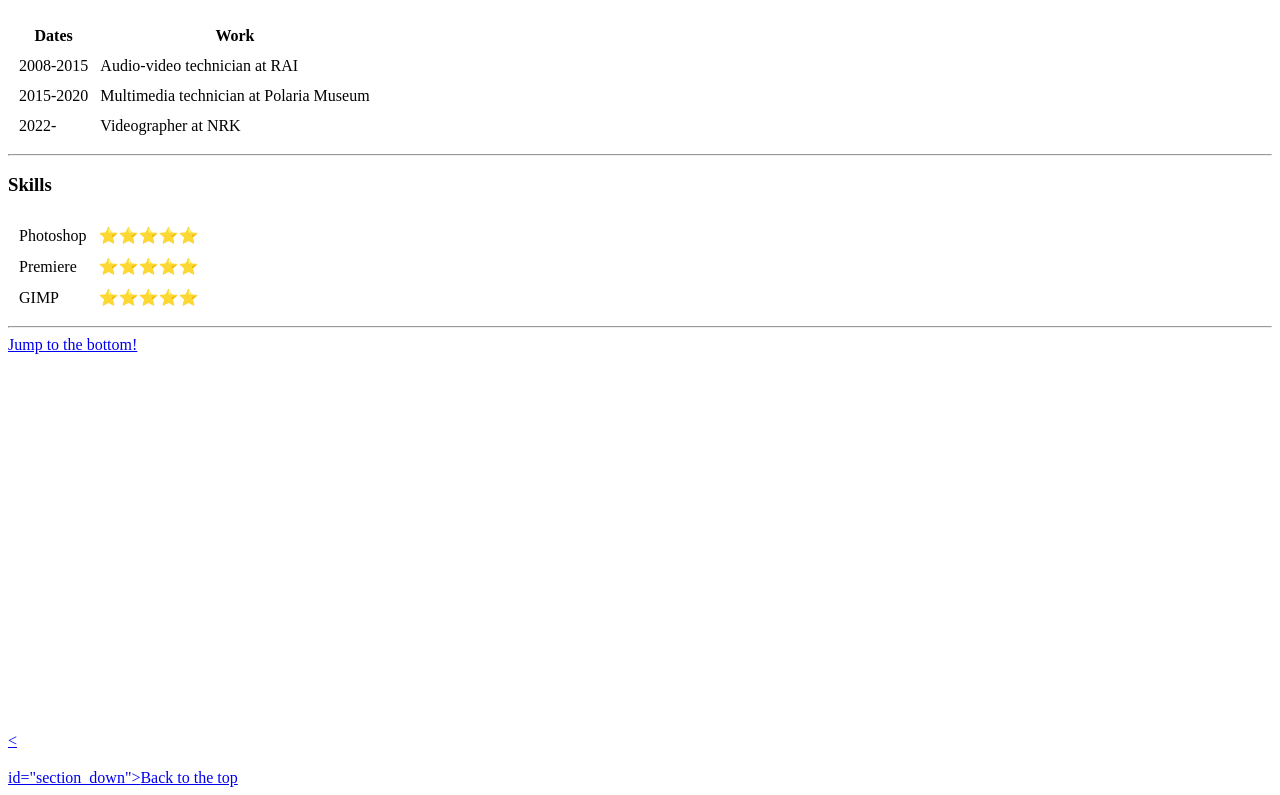
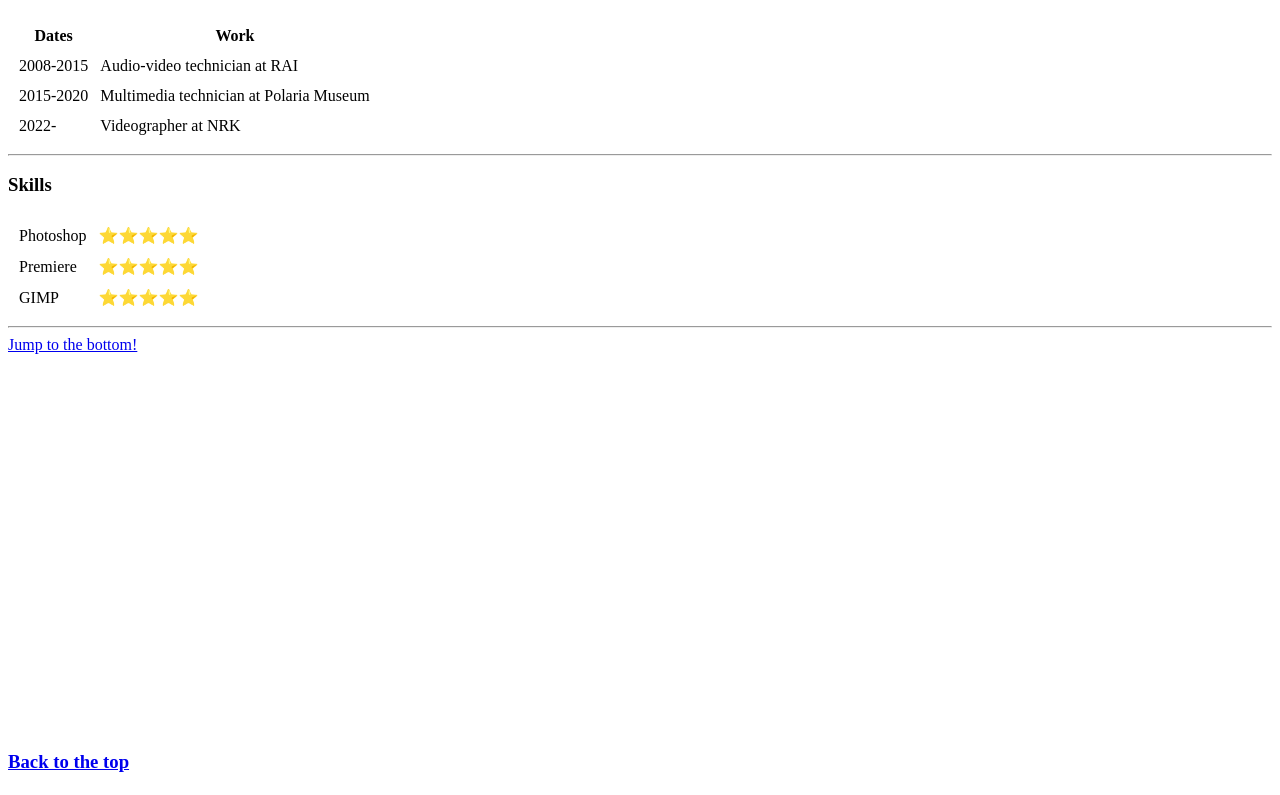
Before and after one commit to t3oz/cv, a plain HTML site: page index.html in a window 1280 px wide. Shown: the part 473-1268 px from the top of the page. Drawn offline with Linux system fonts and the light colour scheme.

Commit message:
Fixed Back to the top

```diff
--- a/index.html
+++ b/index.html
@@ -104,8 +104,7 @@
   <br>
   <br>
   <a href="#">
-    <<h3>
-      </h3> id="section_down"><a href="#top">Back to the top</a></h3>
+    <h3 id="section_down"><a href="#top">Back to the top</a></h3>
   </a>
 </body>
 
```
